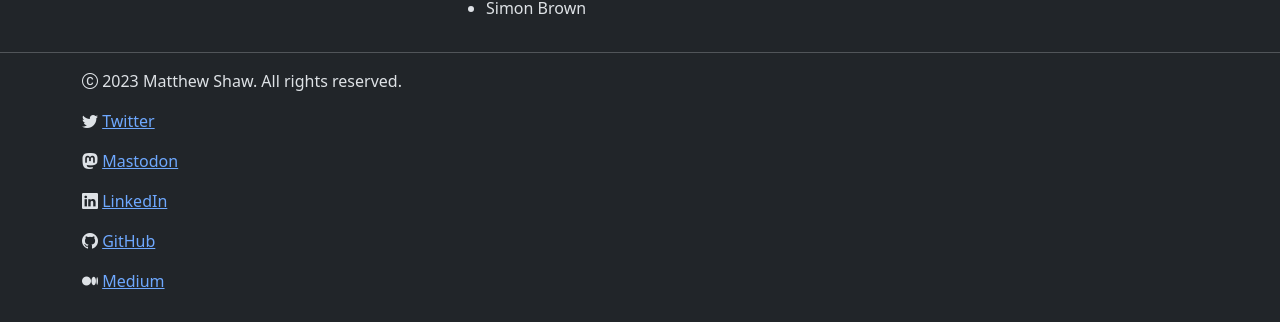
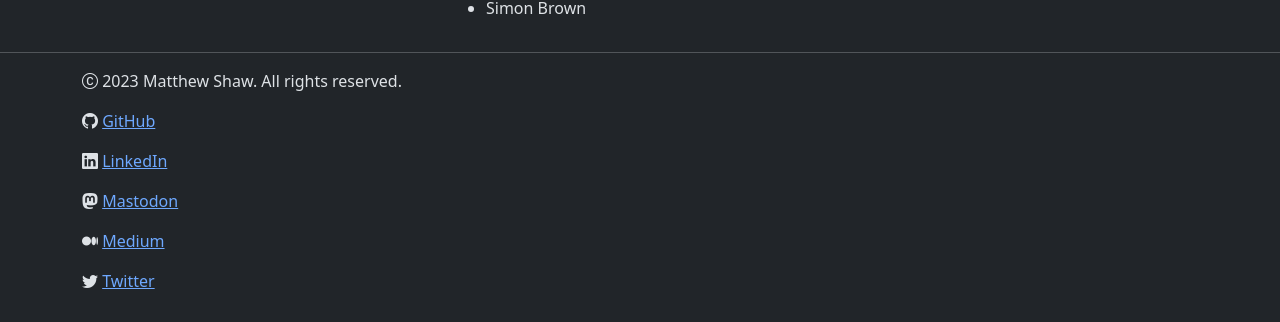
Before and after one commit to matthew-shaw/matthew-shaw.github.io, a Jekyll site: the page built from index.html, in a window 1280 px wide and 900 px high, scrolled down 2777 px. Shown: the part 575-897 px from the top of the window. Built offline with Jekyll 4.4.1, drawn with Linux system fonts in a browser that asks for light colours.

Commit message:
sort links

```diff
--- a/_layouts/default.html
+++ b/_layouts/default.html
@@ -23,11 +23,11 @@
         <div class="row">
           <div class="col">
             <p><i class="bi bi-c-circle"></i> {{ site.time | date: '%Y' }} Matthew Shaw. All rights reserved.</p>
+            <p><i class="bi bi-github"></i> <a href="https://github.com/matthew-shaw" target="blank" rel="noopener">GitHub</a></p>
+            <p><i class="bi bi-linkedin"></i> <a href="https://www.linkedin.com/in/matthew-shaw" target="blank" rel="noopener">LinkedIn</a></p>
+            <p><i class="bi bi-mastodon"></i> <a href="https://mastodon.me.uk/@mash" target="_blank" rel="noopener me">Mastodon</a></p>
+            <p><i class="bi bi-medium"></i> <a href="https://medium.com/@MattShaw85" target="blank" rel="noopener">Medium</a></p>
             <p><i class="bi bi-twitter"></i> <a href="https://twitter.com/MattShaw85" target="blank" rel="noopener">Twitter</a></p>
-            <p><i class="bi bi-mastodon"></i> <a href="https://mastodon.me.uk/@mash" target="_blank" rel="noopener me">Mastodon</a></p>
-            <p><i class="bi bi-linkedin"></i> <a href="https://www.linkedin.com/in/matthew-shaw" target="blank" rel="noopener">LinkedIn</a></p>
-            <p><i class="bi bi-github"></i> <a href="https://github.com/matthew-shaw" target="blank" rel="noopener">GitHub</a></p>
-            <p><i class="bi bi-medium"></i> <a href="https://medium.com/@MattShaw85" target="blank" rel="noopener">Medium</a></p>
           </div>
         </div>
       </div>
```
